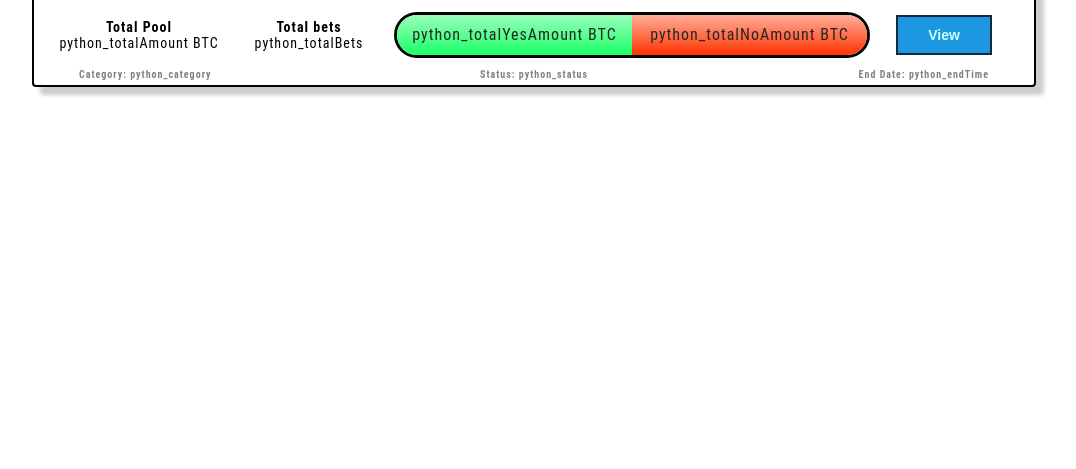
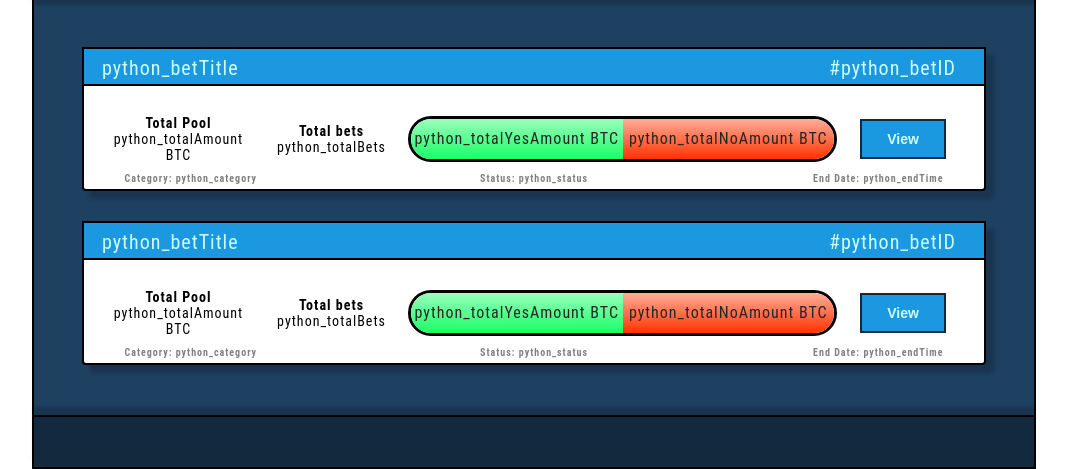
Before and after one commit to tantialex/BtcBet, a plain HTML site: page explore.html in a window 1280 px wide. Shown: the part 331-800 px from the top of the page, without its empty margins (108-1184 px from the left). Drawn offline with nearby package versions, Linux system fonts and the light colour scheme.

Commit message:
Added List container to explore page.
Also fixed a few appearence issues

```diff
--- a/explore.css
+++ b/explore.css
@@ -92,9 +92,44 @@ button:hover{
 	border-bottom-left-radius:6px;
 	border-bottom-right-radius:6px;
 }
- .list_container{
+.list_container{
 	margin-top:5%;
 	width:100%;
+  background-color:#1e4162;
+  border-left:2px solid black;
+  border-right:2px solid black;
+}
+
+.list_container .border{
+  position:relative;
+  width: calc(100%);
+  height:40px;
+	background-color:#13293D;
+  padding:5px 0px;
+  border-top:2px solid black;
+  border-bottom:2px solid black;
+}
+.list_container .header_wrapper{
+  margin-bottom:5%;
+  box-shadow: 0px 8px 4px rgba(0,0,0,0.2);
+}
+.list_container .footer_wrapper{
+  margin-top:5%;
+  box-shadow: 0px -8px 4px rgba(0,0,0,0.2);
+}
+.list_container .header_wrapper .title{
+  font-size:25px;
+  color:#1B98E0;
+  font-weight:bold;
+  margin:0;
+  padding-top:5px;
+  margin-left:5%;
+}
+.list_container .header_wrapper .request_button{
+  width:120px;
+  height:80%;
+  margin-top:4px;
+  margin-right:3%;
 }
  .list_wrapper{
 	width:100%;
@@ -102,7 +137,7 @@ button:hover{
  .card_container{
 	position:relative;
 	margin-top:30px;
-	width:100%;
+	width:90%;
 	height:140px;
 	border: 2px solid black;
 	box-shadow:8px 8px 4px rgba(0,0,0,0.2);
@@ -241,6 +276,7 @@ button:hover{
 	left:50%;
   transform:translate(-50%,0%);
 }
+
 @media screen and (max-width:600px){
     p{
 		font-size:10px !important;
--- a/explore.html
+++ b/explore.html
@@ -30,7 +30,6 @@
         							<option value="entertainment">Entertainment</option>
         							<option value="misc">Miscellaneous</option>
         							<option value="all">All</option>
-
         						</select>
         					</div>
                   <br style="clear:both">
@@ -40,8 +39,65 @@
                </div>
           </div>
           <div class="list_container">
-    				<div class="list_wrapper">
-    					<div class="card_container">
+            <div class="header_wrapper border">
+              <h2 class="title" style="float:left;">Explore Bets</h2>
+              <button class="request_button" type="button" style="float:right;" onclick="parent.switchContent('request_bet.html')">Got an idea?<button>
+              <br style="clear:both;">
+            </div>
+    				<div class="list_wrapper xCenter">
+    					<div class="card_container xCenter">
+    						<div class="card_wrapper">
+    							<div class="card_header">
+    								<p class="card_title">python_betTitle</p>
+    								<p class="card_id">#python_betID</p>
+    							</div>
+                  <div class="card_content">
+                    <div class="total_amount_wrapper item">
+    									<div>
+    										<p class="title" style="vertical-align:top; font-weight:bold;">Total Pool</p>
+    										<p class="field_total_amount">python_totalAmount BTC</p>
+    									</div>
+    								</div
+    								><div class="total_bets_wrapper item">
+    									<div>
+    										<p class="title" style="vertical-align:top; font-weight:bold;">Total bets</p>
+    										<p class="field_total_bets">python_totalBets</p>
+    									</div>
+    								</div
+    								><div class="total_bar_wrapper item">
+    									<div>
+    										<div class="total_bar item xCenter">
+    											<div class="no_bar bar" data-percent=python_noPercent>
+    												<span class="field_no_value text">
+    													python_totalNoAmount BTC
+    												</span>
+    											</div>
+    											<div class="yes_bar bar" data-percent=python_yesPercent>
+    												<span class="field_yes_value text">
+    													python_totalYesAmount BTC
+    												</span>
+    											</div>
+    										</div>
+    									</div>
+    								</div
+    								><div class="button_wrapper item">
+    									<div>
+    										<button type="button" class="view_button xCenter">View</button>
+    									</div>
+    								</div>
+                    <div class="category_wrapper lower">
+    									<h3 class="field_category">Category: python_category</h3>
+    								</div>
+                    <div class="status_wrapper lower">
+    									<h3 class="field_status">Status: python_status</h3>
+    								</div>
+                    <div class="time_wrapper lower">
+    									<h3 class="field_end_time">End Date: python_endTime</h3>
+    								</div>
+    							</div>
+    						</div>
+    					</div>
+              <div class="card_container xCenter">
     						<div class="card_wrapper">
     							<div class="card_header">
     								<p class="card_title">python_betTitle</p>
@@ -94,6 +150,8 @@
     						</div>
     					</div>
     				</div>
+            <div class="footer_wrapper border">
+            </div>
     			</div>
         </div>
     </body>
--- a/home.css
+++ b/home.css
@@ -6,13 +6,25 @@
 		Text-Primary: #ccffff; (LIGHT BLUE)
 		https://coolors.co/13293d-006494-247ba0-1b98e0-e8f1f2
 */
+body{
+    font-family: 'Roboto Condensed', sans-serif;
+    letter-spacing:1px;
+    padding:0px;
+    margin:0px;
+    font-size:12px;
+    text-align:justify;
+}
+a{
+	text-decoration:none;
+	color:#1B98E0;
+}
 #home_page{
 	 display:block;
    width:95%;
    max-width:1000px;
 }
 #home_page .intro_container{
-  width:60%;
+  width:80%;
   background-color:white;
   border:2px solid #13293D;
   border-radius:8px;
@@ -28,51 +40,8 @@
 }
 #home_page .intro_container h2{
 	color:#13293D;
+	font-size:22px;
 }
 #home_page .intro_container p{
-	color:#1B98E0;
 	margin-top:20px;
 }
-#home_page .list_container{
-	margin-top:40px;
-}
-#home_page .border{
-  position:relative;
-  width: calc(100%);
-  height:40px;
-	background-color:#13293D;
-  padding:5px 0px;
-  border-top:2px solid black;
-  border-bottom:2px solid black;
-}
-#home_page .header_wrapper{
-  margin-bottom:5%;
-  box-shadow: 0px 8px 4px rgba(0,0,0,0.2);
-}
-#home_page .footer_wrapper{
-  margin-top:5%;
-  box-shadow: 0px -8px 4px rgba(0,0,0,0.2);
-}
-#home_page .header_wrapper .title{
-  font-size:25px;
-  color:#1B98E0;
-  font-weight:bold;
-  margin:0;
-  padding-top:5px;
-  margin-left:5%;
-}
-#home_page .header_wrapper .request_button{
-  width:120px;
-  height:80%;
-  margin-top:4px;
-  margin-right:3%;
-}
-.list_container{
-  margin-top:0;
-  background-color:#1e4162;
-  border-left:2px solid black;
-  border-right:2px solid black;
-}
-.card_container{
-  width:80%;
-}
```
Also changed, not shown: view_bet.html (+0 -1 lines), home.html (indentation only). Lines whose indentation alone changed are shown as unchanged.
